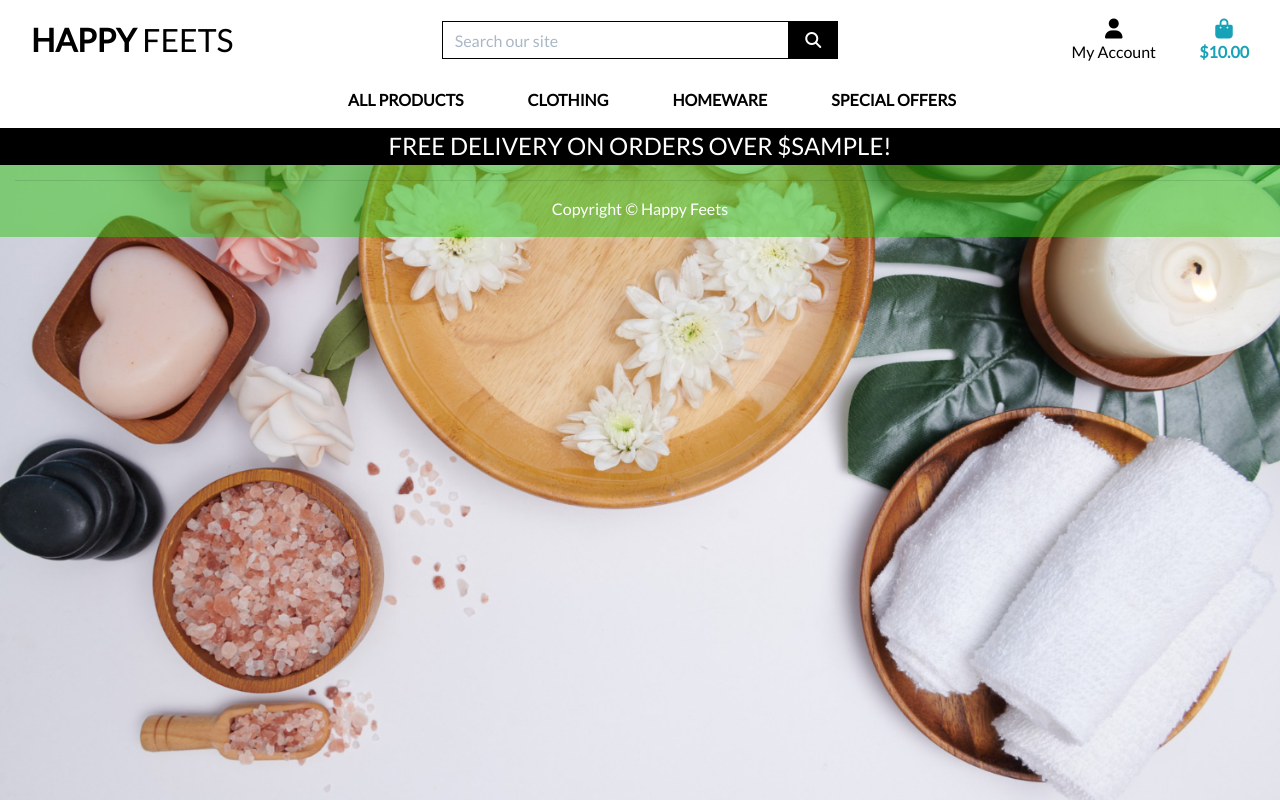
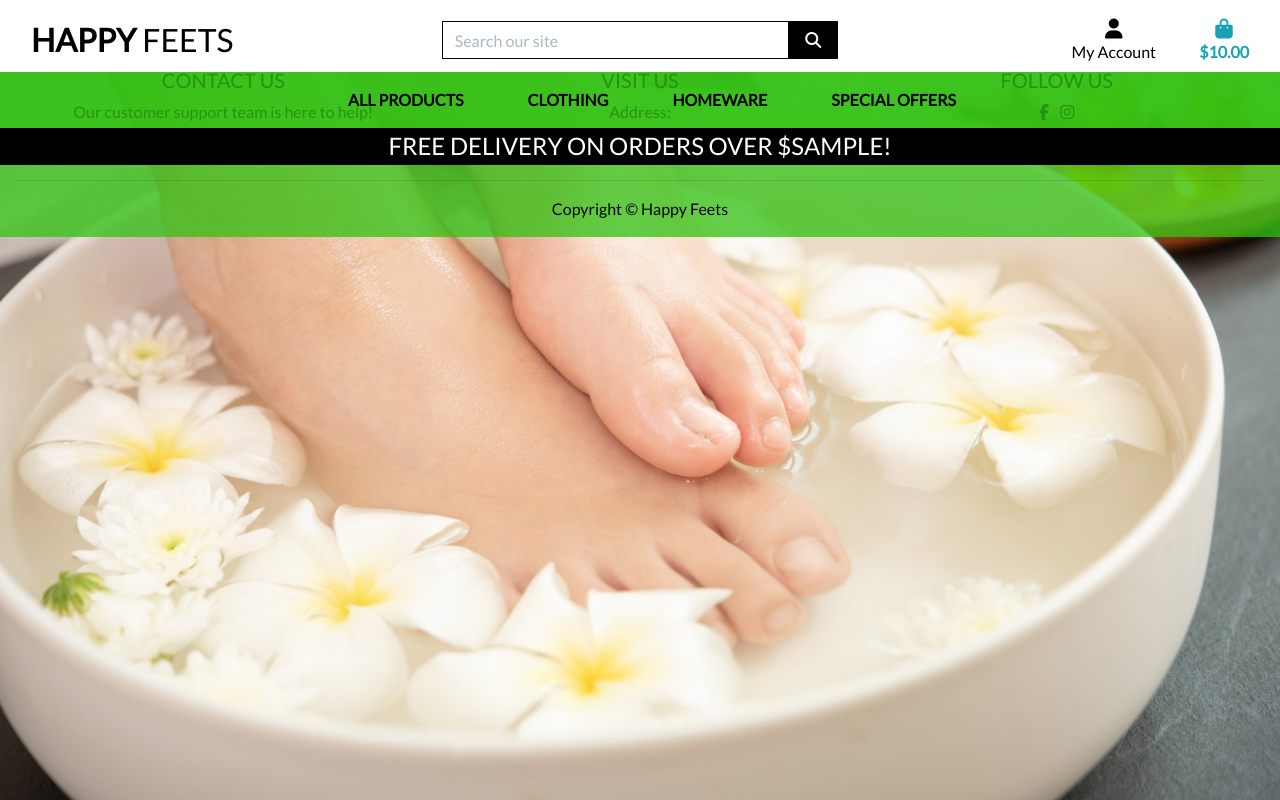
Before and after one commit to Code-Institute-Submissions/Sndrahel-Happy_Feets, a Django app: template templates/base.html in a window 1280 px wide. Run offline with Django 3.2, Linux system fonts and the light colour scheme; the template is opened without the code that fills it: most values are stand-ins (such as "Sample title", 1, 10 or a date in 2020); some libraries are stand-ins or nearby versions.

Commit message:
style(core): Added and fixed style to banner and fixed links to media

```diff
--- a/happy_feets/urls.py
+++ b/happy_feets/urls.py
@@ -15,8 +15,10 @@ Including another URLconf
 """
 from django.contrib import admin
 from django.urls import path, include
+from django.conf import settings
+from django.conf.urls.static import static
 
 urlpatterns = [
     path('admin/', admin.site.urls),
     path('', include('home.urls')),
-]
+] + static(settings.MEDIA_URL, document_root=settings.MEDIA_ROOT)
--- a/static/css/base.css
+++ b/static/css/base.css
@@ -3,7 +3,7 @@ html {
 }
 
 body {
-    background: url('/media/feet-bath.jpg') no-repeat center center fixed;
+    background: url('/media/feet-treatment.jpg') no-repeat center center fixed;
     background-size: cover;
     height: calc(100vh - 164px);
     color: #555;
@@ -25,6 +25,10 @@ body {
 
 .main-logo-link {
     width: fit-content;
+}
+
+.top-banner {
+    background-color: #32c215c2;
 }
 
 .shop-now-button {
@@ -109,17 +113,17 @@ input[name='q']::placeholder {
 /* Footer */
 
 .footer-wrapper{
-    background-color: #32c21583;
+    background-color: #32c215c2;
     padding-top: 20px;
-    color: #fff;
+    color: black;
 }
 
 .footer-links {
-    color: white;
+    color: black;
 }
 
 .footer-icons {
-    color: white;
+    color: black;
 }
 
 /* ------------------------------- bootstrap toasts */
--- a/templates/base.html
+++ b/templates/base.html
@@ -110,7 +110,7 @@
                 </ul>
             </div>
         </div>
-        <div class="row bg-white">
+        <div class="row top-banner">
             <nav class="navbar navbar-expand-lg navbar-light w-100">
                 <button class="navbar-toggler" type="button" data-toggle="collapse" data-target="#main-nav"
                     aria-controls="main-nav" aria-expanded="false" aria-label="Toggle navigation">
@@ -151,7 +151,7 @@
     {% block content %}
     {% endblock %}
 
-    {% include 'footer.html' %}
+    {% include 'includes/footer.html' %}
 
     {% block postloadjs %}
     {% endblock %}
--- a/templates/footer.html
+++ b/templates/includes/footer.html
@@ -2,7 +2,7 @@
 <footer class="container-fluid text-center footer-wrapper">
     <div class="row no-gutters">
         <div class="col-sm-4 mx-auto">
-            <h5 class="general-sub">Contact Us</h5>
+            <h5 class="general-sub text-uppercase">Contact Us</h5>
             <p class="in-line-block footer-body">
                 Our customer support team is here to help!
                 <br />
@@ -11,13 +11,13 @@
             </p>
         </div>
         <div class="col-sm-4 mx-auto">
-            <h5 class="general-sub">Visit Us</h5>
+            <h5 class="general-sub text-uppercase">Visit Us</h5>
             <p class="in-line-block footer-body">
                 Address:
             </p>
         </div>
         <div class="col-sm-4 mx-auto">
-            <h5 class="general-sub">Follow Us</h5>
+            <h5 class="general-sub text-uppercase">Follow Us</h5>
             <ul class="list-inline">
                 <li class="list-inline-item">
                     <a href="https://www.facebook.com/" target="_blank">
```
